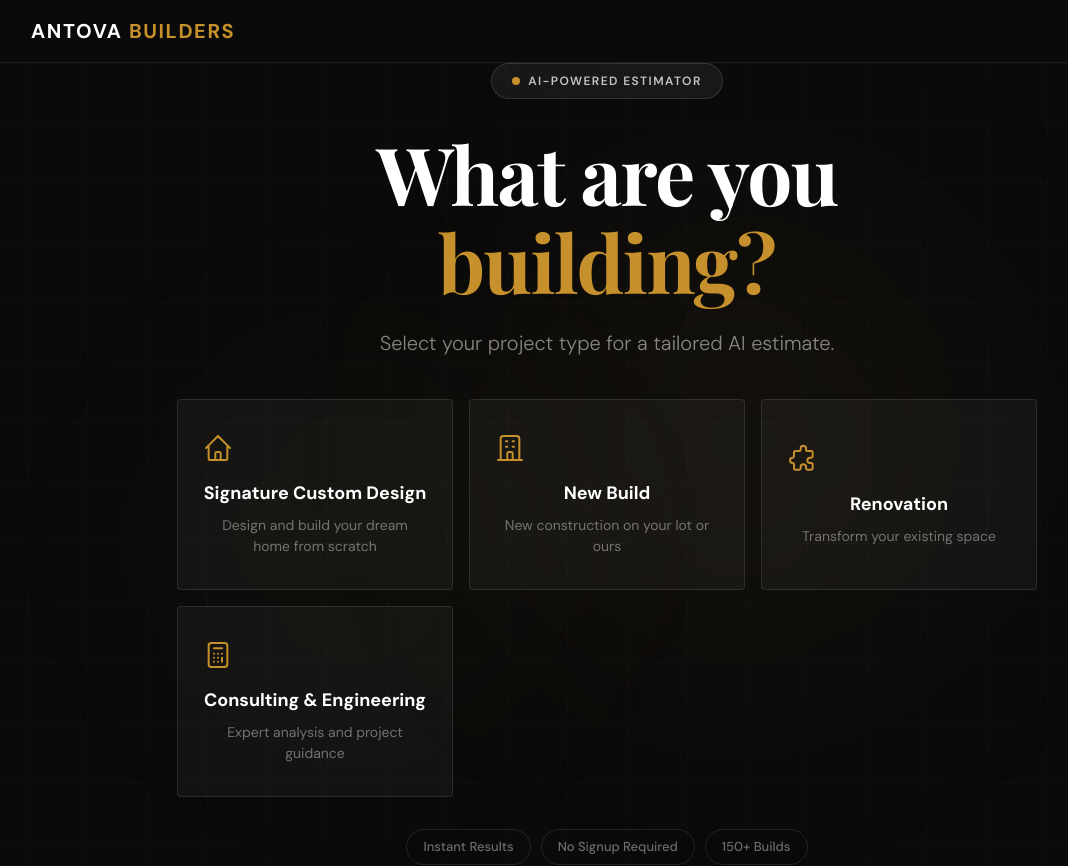
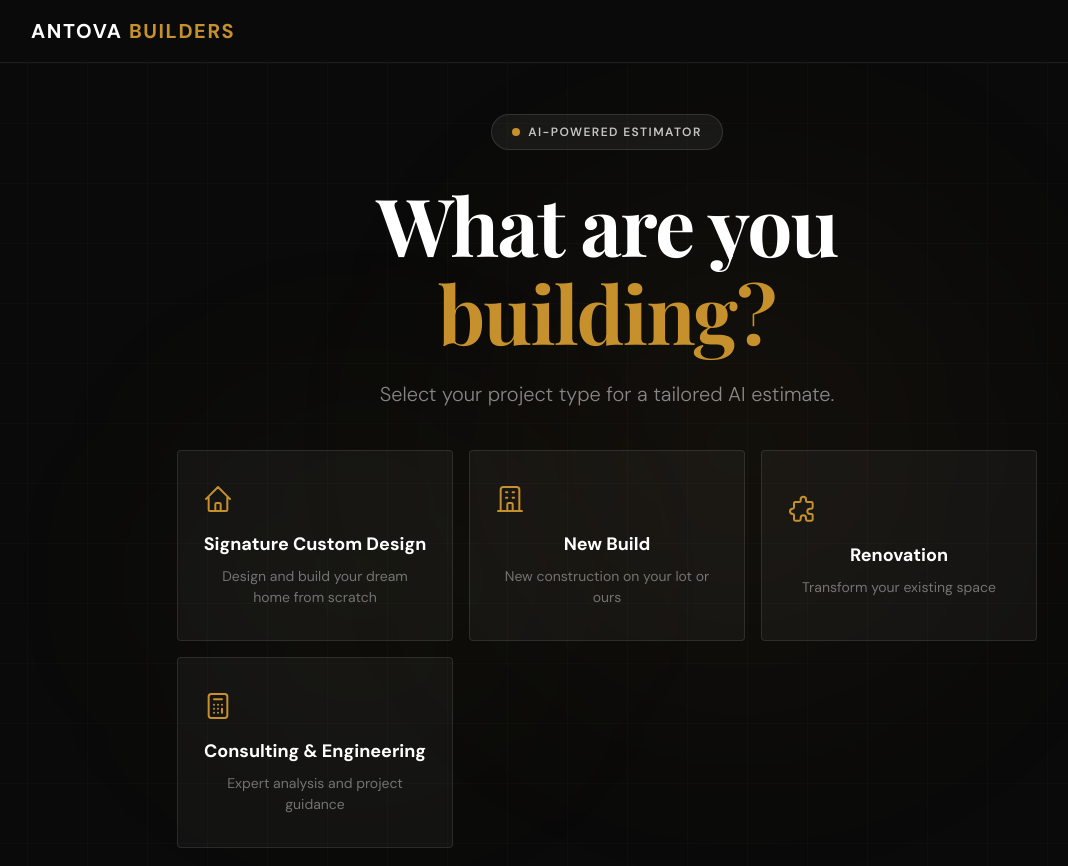
Before and after one commit to danjpm1/test6, a Next.js app: page /cost-estimator in a window 1280 px wide. Shown: the top 866 px of the page, without its empty margins (33-1101 px from the left). Built offline with nearby package versions, Linux system fonts and the light colour scheme.

Commit message:
Update page.tsx

```diff
--- a/app/cost-estimator/page.tsx
+++ b/app/cost-estimator/page.tsx
@@ -817,27 +817,7 @@ function CostEstimatorInner() {
     <div style={{ minHeight: "100vh", display: "flex", flexDirection: "column", fontFamily: "'DM Sans', sans-serif", background: "#fff", position: "relative" }}>
       <style>{globalStyles}</style>
 
-      {showProgress && (
-        <div style={{ position: "fixed", top: 0, left: 0, right: 0, zIndex: 100 }}>
-          <div style={{ height: 3, background: "#eee" }}><div style={{ height: "100%", background: gold, width: `${progress}%`, transition: "width 0.5s cubic-bezier(0.22, 1, 0.36, 1)" }} /></div>
-          <div style={{ background: "#fff", borderBottom: "1px solid #f0f0f0", padding: "8px 24px", display: "flex", alignItems: "center", justifyContent: "center", gap: 6 }}>
-            {steps.filter(s => s !== "analyzing" && s !== "results").map((s, i, arr) => {
-              const stepIdx = steps.indexOf(s);
-              const done = currentIdx > stepIdx;
-              const active = currentIdx === stepIdx;
-              return (
-                <div key={s} style={{ display: "flex", alignItems: "center", gap: 6 }}>
-                  <div style={{ width: active ? 28 : 8, height: 8, borderRadius: active ? 4 : "50%", background: done ? gold : active ? gold : "#e5e5e5", transition: "all 0.4s cubic-bezier(0.22, 1, 0.36, 1)", boxShadow: active ? `0 0 8px ${gold}55` : "none" }} />
-                  {i < arr.length - 1 && <div style={{ width: 12, height: 1, background: done ? `${gold}60` : "#e5e5e5", transition: "background 0.4s" }} />}
-                </div>
-              );
-            })}
-            <span style={{ marginLeft: 10, fontFamily: "'DM Sans', sans-serif", fontSize: 11, color: "#bbb", fontWeight: 500 }}>
-              {Math.min(currentIdx, steps.filter(s => s !== "analyzing" && s !== "results").length)} of {steps.filter(s => s !== "analyzing" && s !== "results").length}
-            </span>
-          </div>
-        </div>
-      )}
+      {showProgress && <div style={{ height: 3, background: "#eee", flexShrink: 0 }}><div style={{ height: "100%", background: gold, width: `${progress}%`, transition: "width 0.5s cubic-bezier(0.22, 1, 0.36, 1)" }} /></div>}
 
       <header style={{ background: dark, borderBottom: "1px solid rgba(255,255,255,0.08)", flexShrink: 0 }}>
         <div style={{ maxWidth: 1200, margin: "0 auto", padding: "16px 24px", display: "flex", alignItems: "center", justifyContent: "space-between" }}>
@@ -865,7 +845,7 @@ function CostEstimatorInner() {
         </div>
       )}
 
-      <main style={{ flex: 1, display: "flex", flexDirection: "column", justifyContent: "center", padding: "clamp(24px, 4vw, 64px) 24px", paddingTop: showProgress ? "clamp(48px, 6vw, 80px)" : undefined, paddingBottom: state.projectType === "custom-home" && !["type-select", "sqft", "zip", "analyzing", "results", "outside-area"].includes(state.step) ? 80 : undefined, background: isTypeSelect ? dark : "#fff", transition: "background 0.5s", position: "relative", overflow: "hidden" }}>
+      <main style={{ flex: 1, display: "flex", flexDirection: "column", justifyContent: "center", padding: "clamp(24px, 4vw, 64px) 24px", paddingBottom: state.projectType === "custom-home" && !["type-select", "sqft", "zip", "analyzing", "results", "outside-area"].includes(state.step) ? 80 : undefined, background: isTypeSelect ? dark : "#fff", transition: "background 0.5s", position: "relative", overflow: "hidden" }}>
         {isTypeSelect && (<><div style={{ position: "absolute", top: "15%", right: "20%", width: 500, height: 500, borderRadius: "50%", background: `${gold}0d`, filter: "blur(120px)", pointerEvents: "none" }} /><div style={{ position: "absolute", bottom: "20%", left: "15%", width: 400, height: 400, borderRadius: "50%", background: `${gold}08`, filter: "blur(100px)", pointerEvents: "none" }} /><div style={{ position: "absolute", inset: 0, pointerEvents: "none", backgroundImage: `linear-gradient(rgba(255,255,255,0.015) 1px, transparent 1px), linear-gradient(90deg, rgba(255,255,255,0.015) 1px, transparent 1px)`, backgroundSize: "60px 60px" }} /></>)}
 
         <div style={{ width: "100%", maxWidth: 860, margin: "0 auto", position: "relative", zIndex: 10 }}>
```
